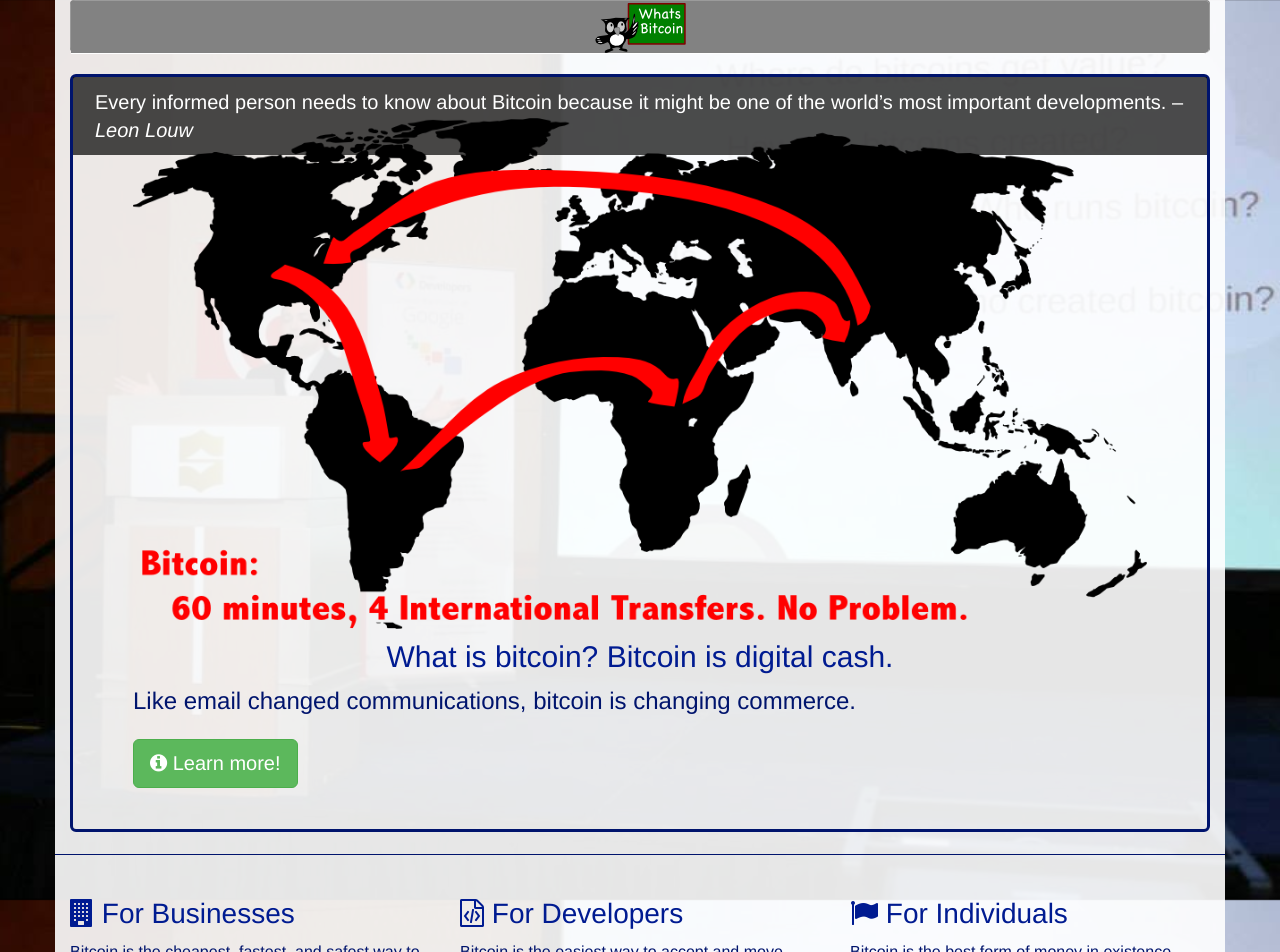
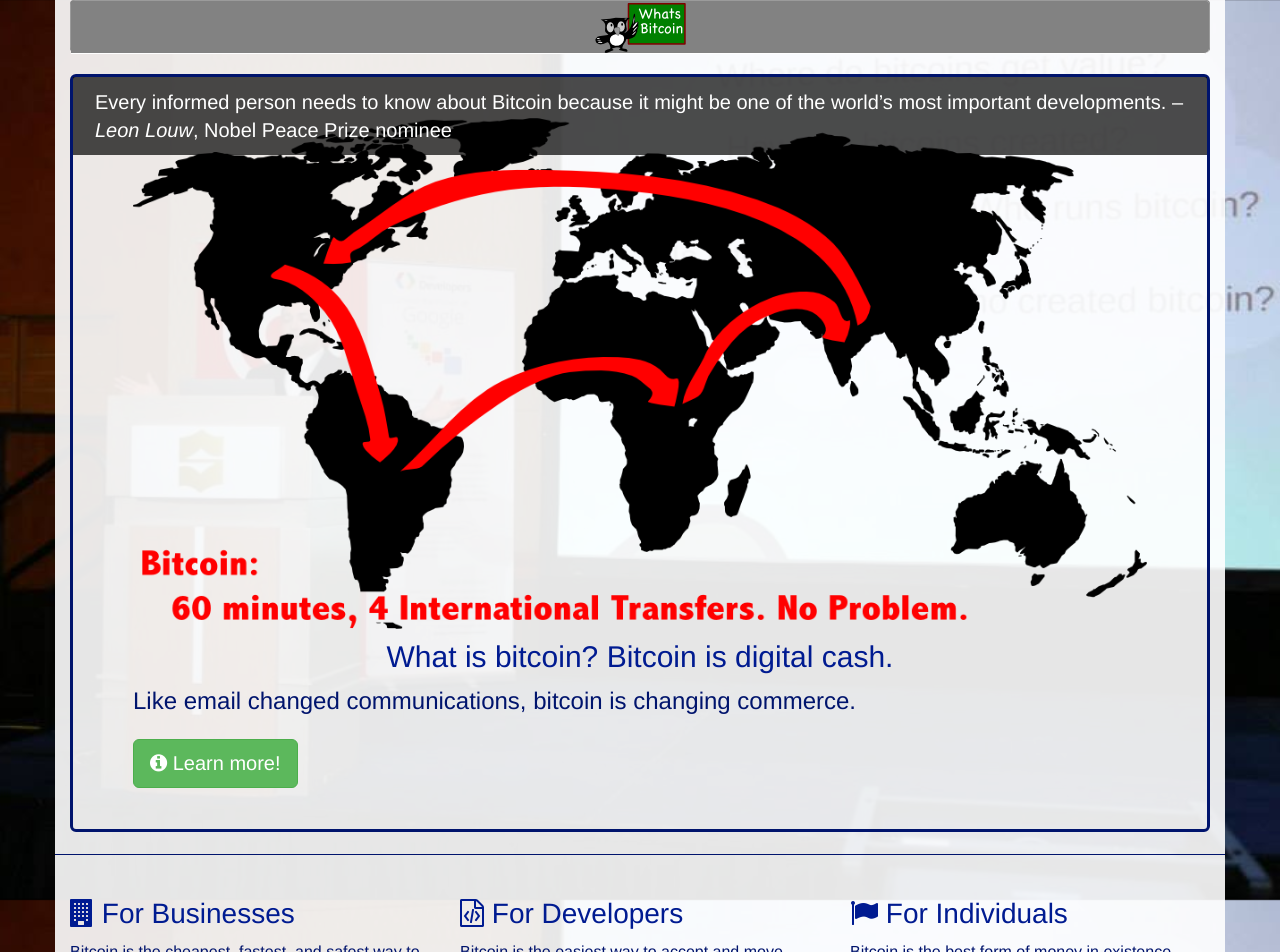
Before and after one commit to davidsilvasmith/sowhatsbitcoin.com, a Jekyll site: the page built from index.md, in a window 1280 px wide. Shown: the top 952 px of the page. Built offline with Jekyll 4.4.1, drawn with Linux system fonts in a browser that asks for light colours; nearby versions of some CDN libraries.

Commit message:
updated Luow quote information

```diff
--- a/index.md
+++ b/index.md
@@ -9,7 +9,7 @@
 
 ![bitcoin moves money around the world](/images/bitcoin-around-the-world.png 'bitcoin moves money around the world' )
 
->Every informed person needs to know about Bitcoin because it might be one of the world’s most important developments. --*Leon Louw*
+>Every informed person needs to know about Bitcoin because it might be one of the world’s most important developments. --*Leon Louw*, Nobel Peace Prize nominee
 
 #### What is bitcoin? Bitcoin is digital cash.
 
```
